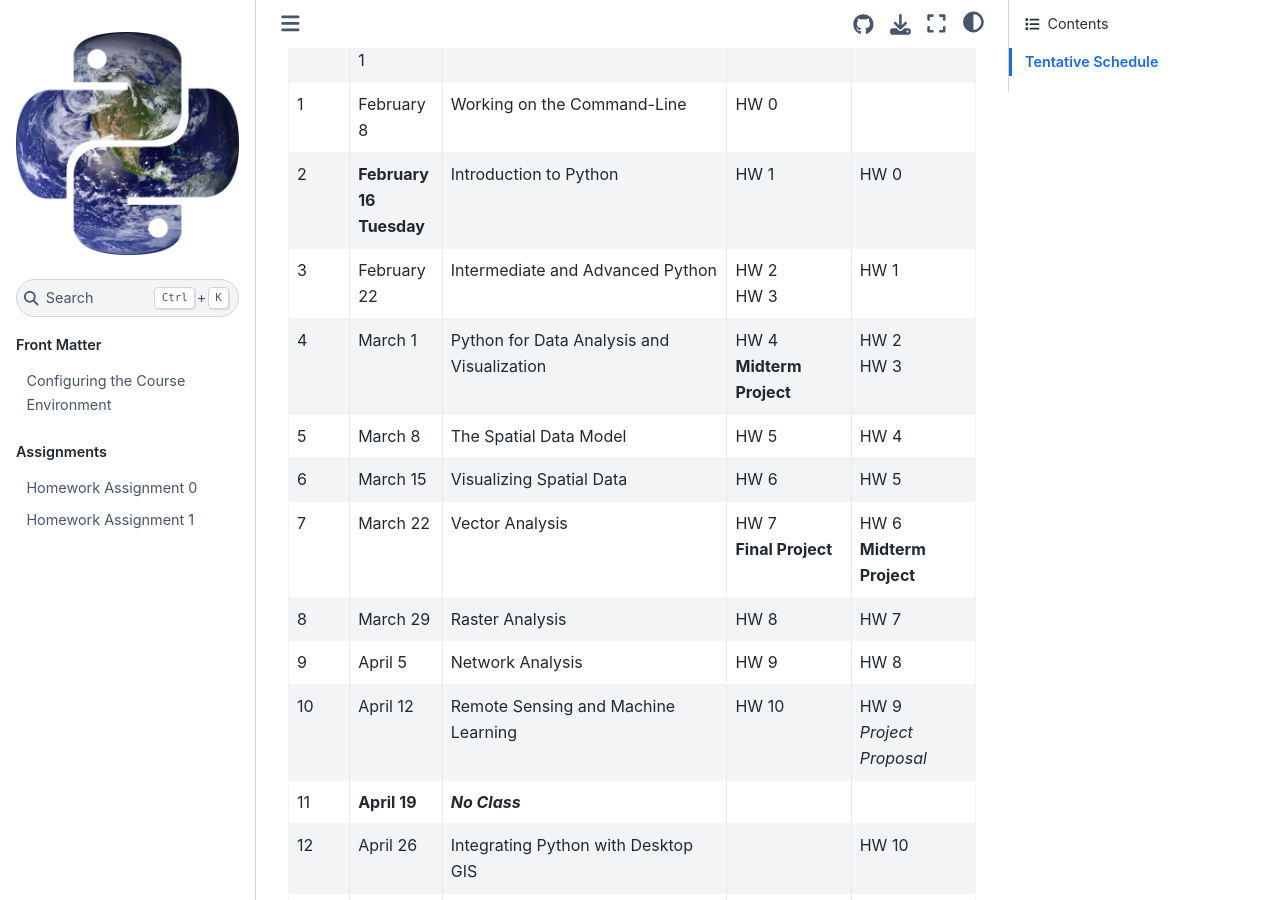
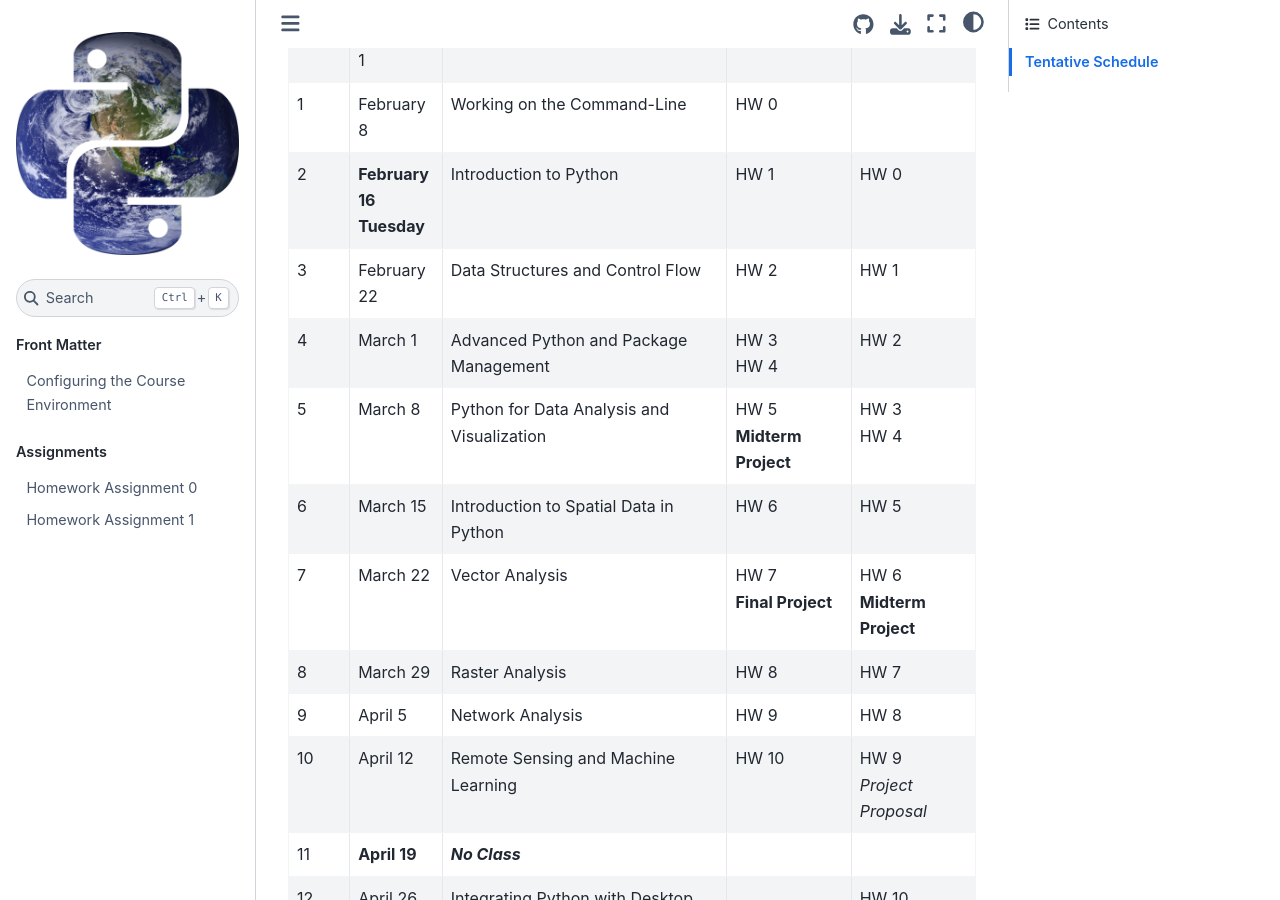
Before and after one commit to uep239/uep239.github.io, a Jupyter Book: the page built from source/index.md, in a window 1280 px wide and 900 px high, scrolled down 651 px. Built offline with Jupyter Book 1.0.4 settings and Sphinx 7.4.7 and the Sphinx Book theme 1.1.4, drawn with Linux system fonts in a browser that asks for light colours.

Commit message:
update schedule

```diff
--- a/source/index.md
+++ b/source/index.md
@@ -65,25 +65,25 @@ Office Hours
   - HW 0
 * - 3
   - February 22
-  - Intermediate and Advanced Python
-  - HW 2\
-    HW 3
+  - Data Structures and Control Flow
+  - HW 2
   - HW 1
 * - 4
   - March 1
-  - Python for Data Analysis and Visualization
-  - HW 4\
-    **Midterm Project**
-  - HW 2\
-    HW 3
+  - Advanced Python and Package Management
+  - HW 3\
+    HW 4
+  - HW 2
 * - 5
   - March 8
-  - The Spatial Data Model
-  - HW 5
-  - HW 4
+  - Python for Data Analysis and Visualization
+  - HW 5\
+    **Midterm Project**
+  - HW 3\
+    HW 4
 * - 6
   - March 15
-  - Visualizing Spatial Data
+  - Introduction to Spatial Data in Python
   - HW 6
   - HW 5
 * - 7
```
